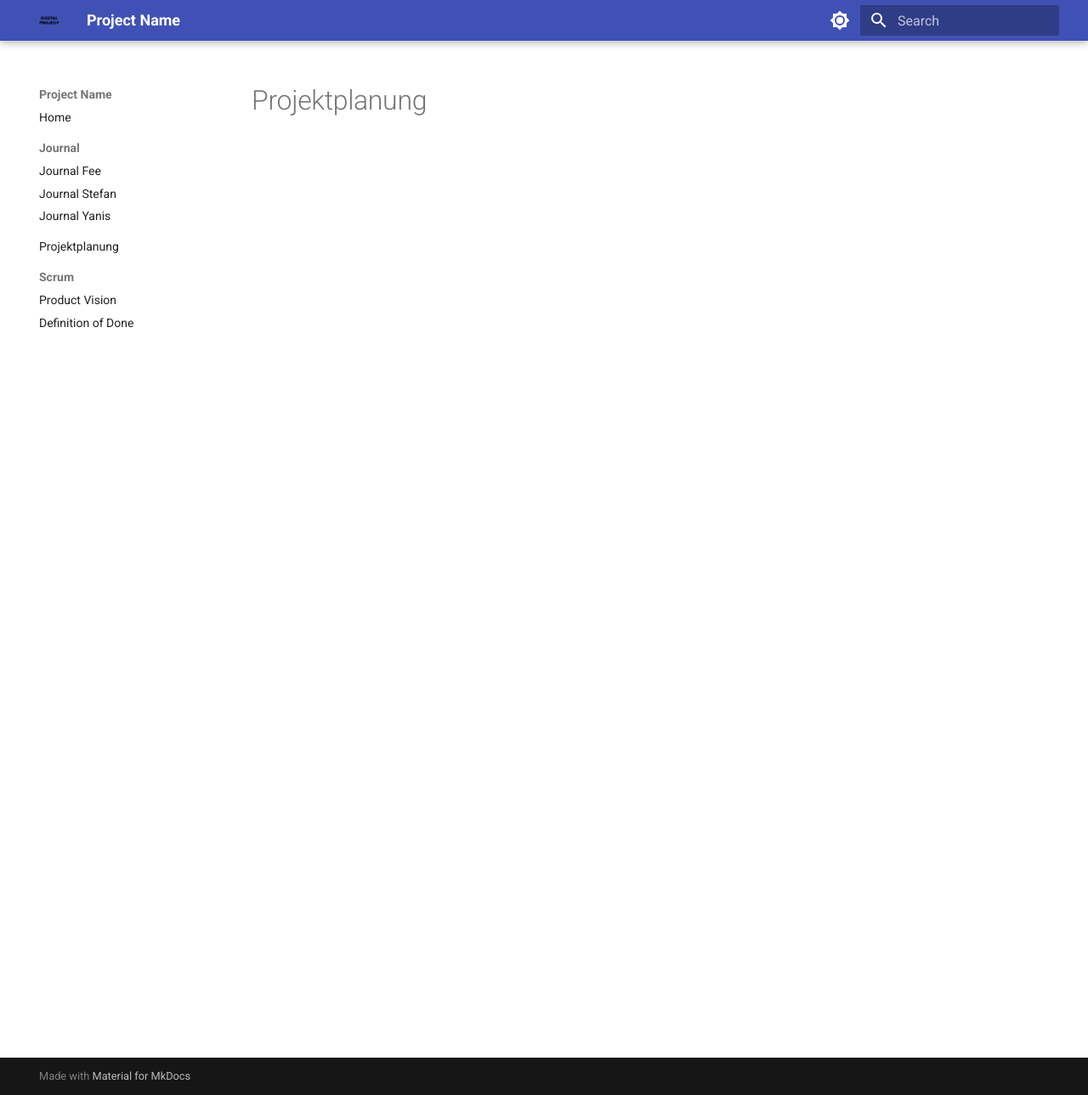
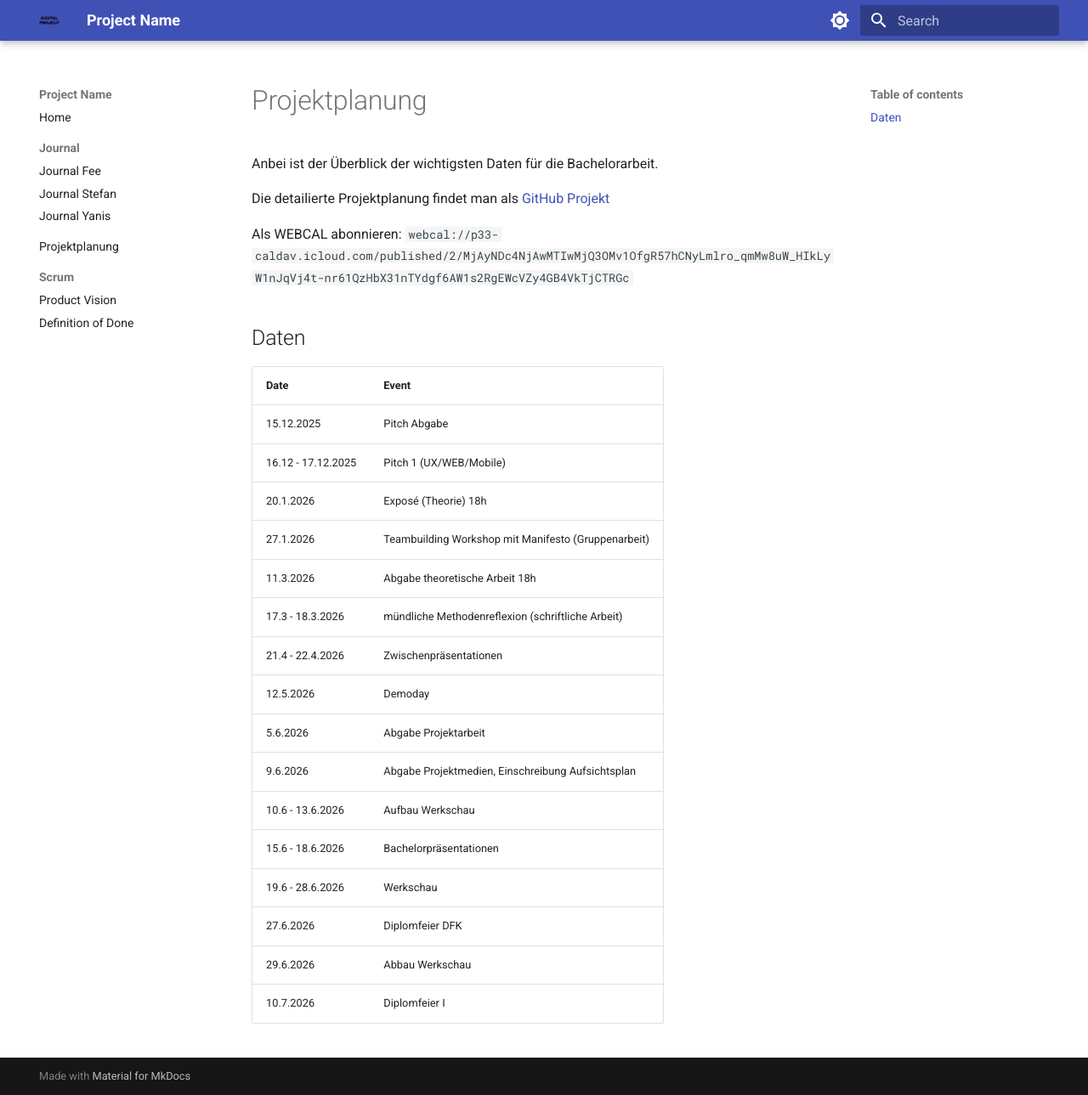
Before and after one commit to YanisDeplazes/BA, an MkDocs documentation site: the page built from docs/projektplanung/index.md, in a window 1280 px wide and 1289 px high. Shown: the whole window at 85% size. Built offline with MkDocs 1.6.1 and Material for MkDocs 9.7.7, drawn with Linux system fonts in a browser that asks for light colours.

Commit message:
feat: add projektplanung

```diff
--- a/docs/projektplanung/index.md
+++ b/docs/projektplanung/index.md
@@ -1 +1,28 @@
 # Projektplanung
+
+Anbei ist der Überblick der wichtigsten Daten für die Bachelorarbeit.
+
+Die detailierte Projektplanung findet man als [GitHub Projekt](https://github.com/users/YanisDeplazes/projects/5/views/1)
+
+Als WEBCAL abonnieren: `webcal://p33-caldav.icloud.com/published/2/MjAyNDc4NjAwMTIwMjQ3OMv1OfgR57hCNyLmlro_qmMw8uW_HIkLyW1nJqVj4t-nr61QzHbX31nTYdgf6AW1s2RgEWcVZy4GB4VkTjCTRGc`
+
+## Daten
+
+| Date               | Event                                               |
+| ------------------ | --------------------------------------------------- |
+| 15.12.2025         | Pitch Abgabe                                        |
+| 16.12 - 17.12.2025 | Pitch 1 (UX/WEB/Mobile)                             |
+| 20.1.2026          | Exposé (Theorie) 18h                                |
+| 27.1.2026          | Teambuilding Workshop mit Manifesto (Gruppenarbeit) |
+| 11.3.2026          | Abgabe theoretische Arbeit 18h                      |
+| 17.3 - 18.3.2026   | mündliche Methodenreflexion (schriftliche Arbeit)   |
+| 21.4 - 22.4.2026   | Zwischenpräsentationen                              |
+| 12.5.2026          | Demoday                                             |
+| 5.6.2026           | Abgabe Projektarbeit                                |
+| 9.6.2026           | Abgabe Projektmedien, Einschreibung Aufsichtsplan   |
+| 10.6 - 13.6.2026   | Aufbau Werkschau                                    |
+| 15.6 - 18.6.2026   | Bachelorpräsentationen                              |
+| 19.6 - 28.6.2026   | Werkschau                                           |
+| 27.6.2026          | Diplomfeier DFK                                     |
+| 29.6.2026          | Abbau Werkschau                                     |
+| 10.7.2026          | Diplomfeier I                                       |
```
